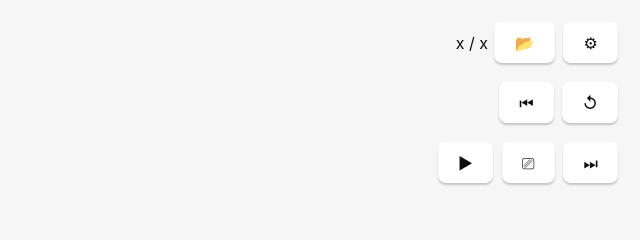
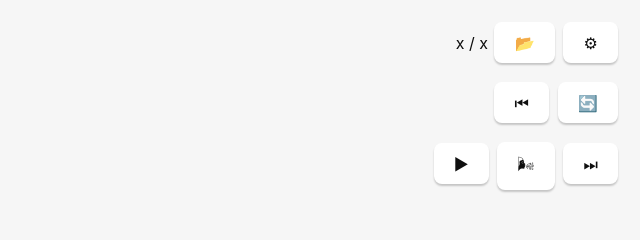
Before and after one commit to uruuru/reveal, a plain HTML site: page src/index.html in a window 1280 px wide. Shown: the top 240 px of the page, 640-1280 px from the left. Drawn offline with Linux system fonts and the light colour scheme.

Commit message:
Other icons.

```diff
--- a/src/index.html
+++ b/src/index.html
@@ -17,13 +17,14 @@
       <button class="control" name="settings" data-event="s">⚙</button>
     </div>
     <div class="row2">
-      <!-- ↪ ↩ ⟳ -->
+      <!-- ↪ ↩ ⟳ ↺ -->
       <button class="control" data-event="p">⏮</button>
-      <button class="control" data-event="r">↺</button>
+      <button class="control" data-event="r">🔄</button>
     </div>
     <div class="row3">
       <button class="control" data-event="u">▶</button>
-      <button class="control" data-event="c">⎚</button>
+      <!-- ⎚ -->
+      <button class="control" data-event="c">🌬</button>
       <button class="control" data-event="n">⏭</button>
     </div>
   </div>
--- a/src/styles.css
+++ b/src/styles.css
@@ -123,7 +123,7 @@ img {
 }
 
 .control {
-  /* font-family: "SF Mono", "Noto Sans", "Segoe UI Symbol", "Arial Unicode MS", serif, sans-serif; */
+  font-family: "Apple Color Emoji", Inter, Avenir, Helvetica, Arial, sans-serif;
   margin: 2px;
 }
 
```
